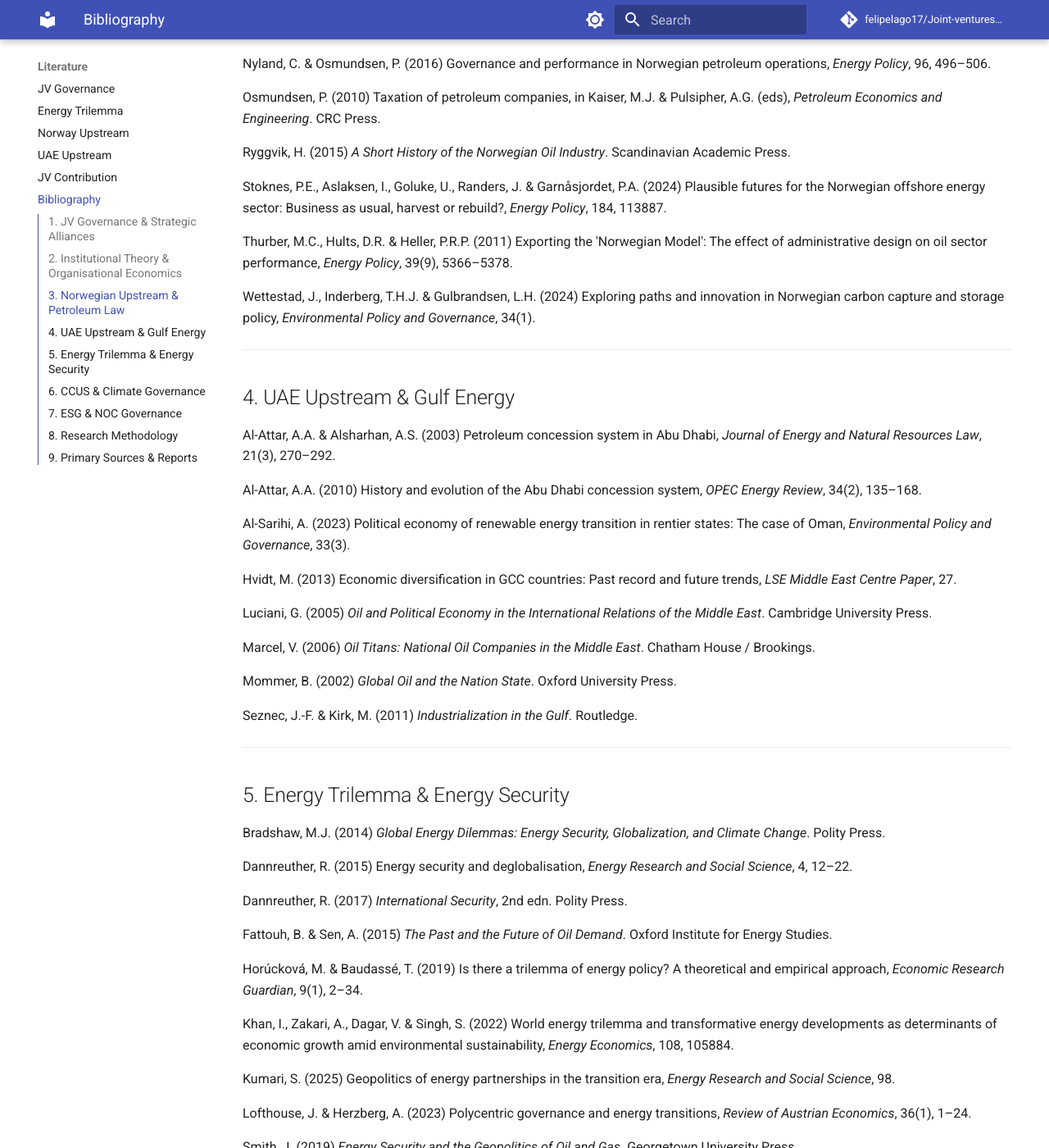
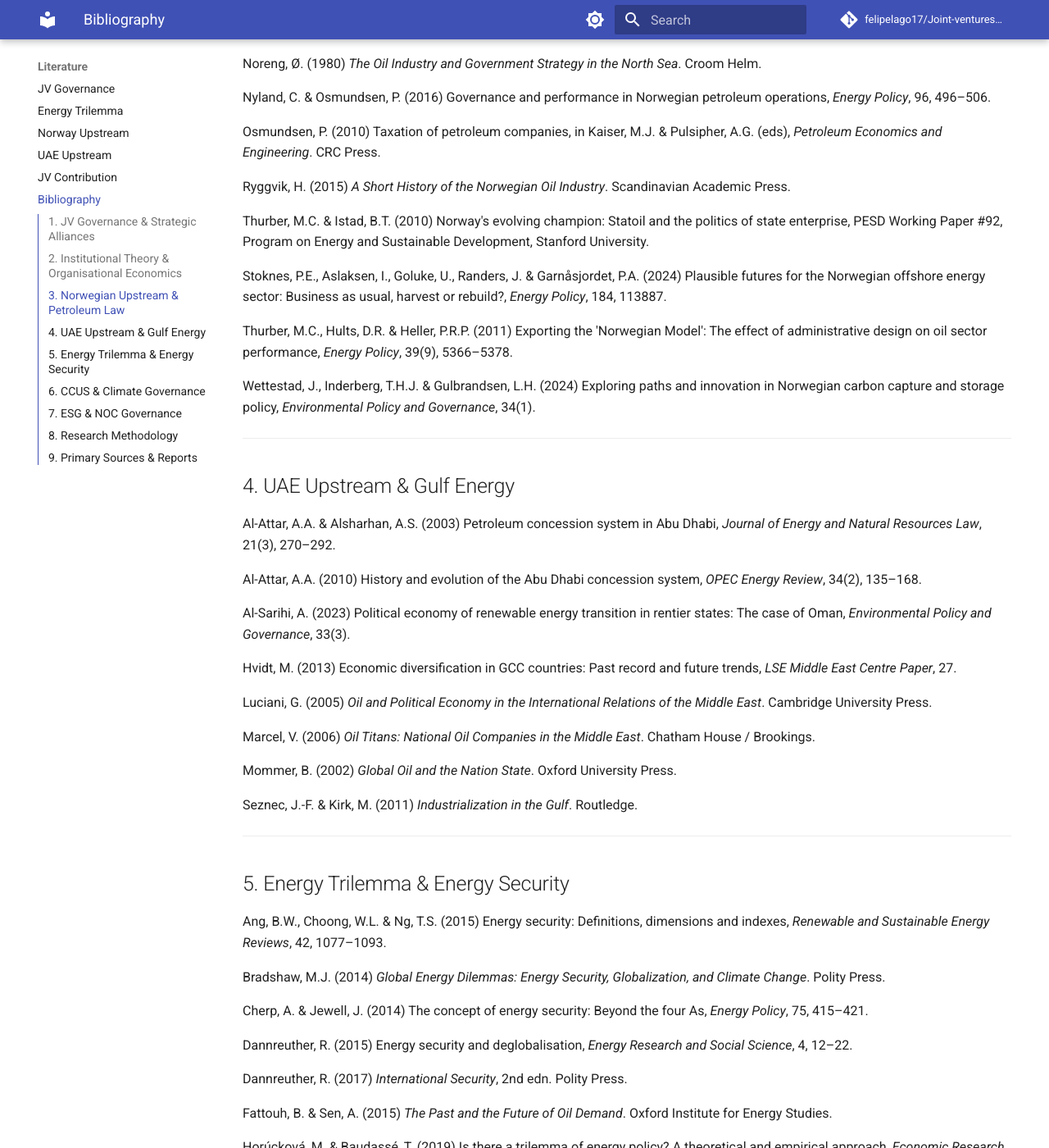
Before and after one commit to felipelago17/Joint-ventures-and-Energy-Trilemma-, an MkDocs documentation site: the page built from docs/literature/bibliography.md, in a window 1280 px wide and 1400 px high, scrolled down 3675 px. Shown: the whole window at 82% size. Built offline with MkDocs 1.6.1 and Material for MkDocs 9.7.7, drawn with Linux system fonts in a browser that asks for light colours; comment, search, counter and statistics services are not loaded; some of the changed text lies outside the part shown.

Commit message:
docs(literature): add missing entries to master bibliography
Section 3 (Norwegian Upstream): Nore 2020, Thurber & Istad 2010.
Section 5 (Energy Trilemma): Ang, Choong & Ng 2015; Cherp & Jewell 2014.
Section 9 (Primary Sources): IEA World Energy Outlook 2024.

https://claude.ai/code/session_01AsVNjM9cTNNGwNbMf3jAv5

```diff
--- a/literature/bibliography.md
+++ b/literature/bibliography.md
@@ -136,6 +136,8 @@ Lund, M.W. (2018) Cost control and monitoring in Norwegian offshore joint ventur
 
 Nakhle, C. (2010) Petroleum fiscal regimes: Evolution and challenges, in Daniel, P., Keen, M. & McPherson, C. (eds), *The Taxation of Petroleum and Minerals: Principles, Problems and Practice*. Routledge / IMF.
 
+Nore, P. (2020) A political history of the international oil companies, *Energy Research & Social Science*, 68, 101543.
+
 Noreng, Ø. (1980) *The Oil Industry and Government Strategy in the North Sea*. Croom Helm.
 
 Nyland, C. & Osmundsen, P. (2016) Governance and performance in Norwegian petroleum operations, *Energy Policy*, 96, 496–506.
@@ -143,6 +145,8 @@ Nyland, C. & Osmundsen, P. (2016) Governance and performance in Norwegian petrol
 Osmundsen, P. (2010) Taxation of petroleum companies, in Kaiser, M.J. & Pulsipher, A.G. (eds), *Petroleum Economics and Engineering*. CRC Press.
 
 Ryggvik, H. (2015) *A Short History of the Norwegian Oil Industry*. Scandinavian Academic Press.
+
+Thurber, M.C. & Istad, B.T. (2010) Norway's evolving champion: Statoil and the politics of state enterprise, PESD Working Paper #92, Program on Energy and Sustainable Development, Stanford University.
 
 Stoknes, P.E., Aslaksen, I., Goluke, U., Randers, J. & Garnåsjordet, P.A. (2024) Plausible futures for the Norwegian offshore energy sector: Business as usual, harvest or rebuild?, *Energy Policy*, 184, 113887.
 
@@ -174,7 +178,11 @@ Seznec, J.-F. & Kirk, M. (2011) *Industrialization in the Gulf*. Routledge.
 
 ## 5. Energy Trilemma & Energy Security
 
+Ang, B.W., Choong, W.L. & Ng, T.S. (2015) Energy security: Definitions, dimensions and indexes, *Renewable and Sustainable Energy Reviews*, 42, 1077–1093.
+
 Bradshaw, M.J. (2014) *Global Energy Dilemmas: Energy Security, Globalization, and Climate Change*. Polity Press.
+
+Cherp, A. & Jewell, J. (2014) The concept of energy security: Beyond the four As, *Energy Policy*, 75, 415–421.
 
 Dannreuther, R. (2015) Energy security and deglobalisation, *Energy Research and Social Science*, 4, 12–22.
 
@@ -260,6 +268,8 @@ GRI (2021) *GRI 11: Oil and Gas Sector 2021*. Global Reporting Initiative.
 
 IEA (2020) *CCUS in Clean Energy Transitions*. International Energy Agency.
 
+IEA (2024) *World Energy Outlook 2024*. International Energy Agency.
+
 IRENA (2022) *Renewable Power Generation Costs in 2021*. International Renewable Energy Agency.
 
 Klima- og miljødepartementet (2023) *Norway's Long-Term Low-Emission Strategy for 2050*. Norwegian Ministry of Climate and Environment.
```
